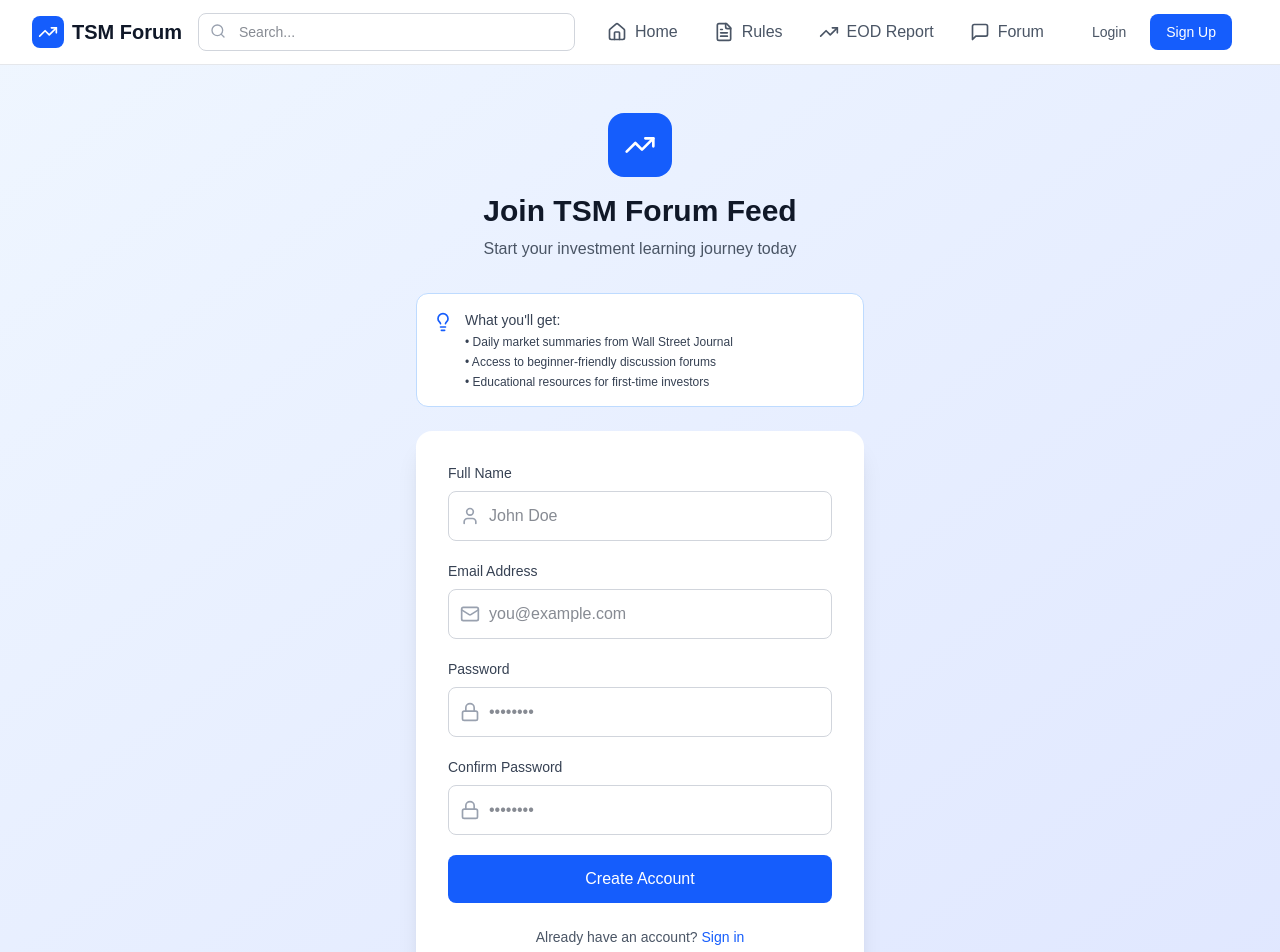
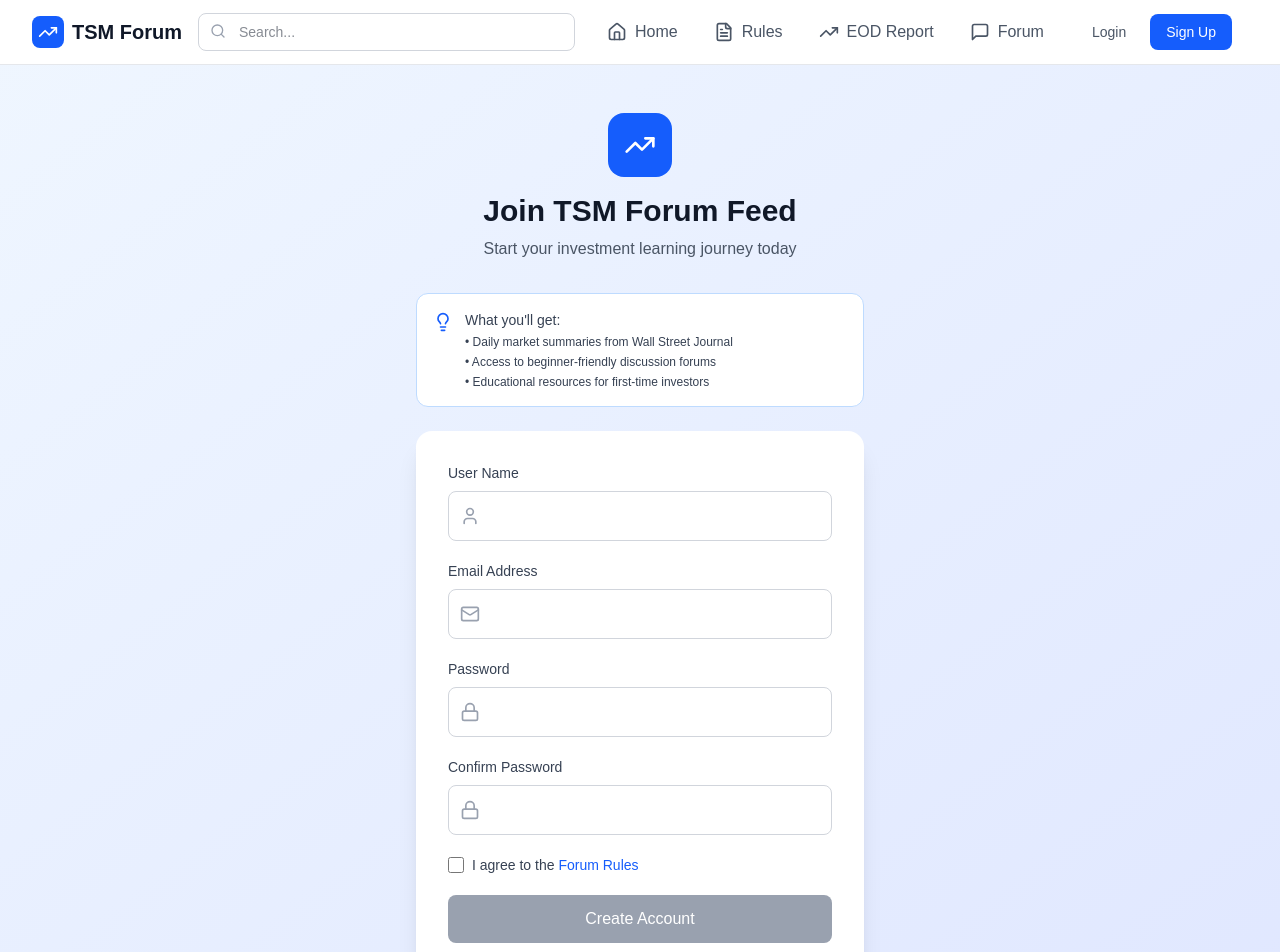
Before and after one commit to JoshGib/TSM_EOD_Forum, a Next.js app in the folder frontend/: page /signup in a window 1280 px wide. Shown: the top 952 px of the page. Built offline with nearby package versions, Linux system fonts and the light colour scheme.

Commit message:
Rules agreemnet

```diff
--- a/frontend/app/components/Login.tsx
+++ b/frontend/app/components/Login.tsx
@@ -41,15 +41,6 @@ export function Login() {
           <p className="text-gray-600">Your gateway to accessible financial education</p>
         </div>
 
-        {/* Platform Info */}
-        <div className="bg-white rounded-xl border border-blue-200 p-4 mb-6">
-          <div className="flex items-start space-x-3">
-            <Users className="w-5 h-5 text-blue-600 flex-shrink-0 mt-0.5" />
-            <p className="text-sm text-gray-700">
-              Join our community of first-time investors learning to navigate financial markets with confidence through daily EOD reports and peer discussions.
-            </p>
-          </div>
-        </div>
 
         {/* Login Form */}
         <div className="bg-white rounded-2xl shadow-xl p-8">
@@ -76,7 +67,7 @@ export function Login() {
                   onChange={(e) => setEmail(e.target.value)}
                   required
                   className="block w-full pl-10 pr-3 py-3 border border-gray-300 rounded-lg focus:ring-2 focus:ring-blue-500 focus:border-transparent text-gray-900"
-                  placeholder="you@example.com"
+
                 />
               </div>
             </div>
@@ -96,7 +87,7 @@ export function Login() {
                   onChange={(e) => setPassword(e.target.value)}
                   required
                   className="block w-full pl-10 pr-3 py-3 border border-gray-300 rounded-lg focus:ring-2 focus:ring-blue-500 focus:border-transparent text-gray-900"
-                  placeholder="••••••••"
+
                 />
               </div>
             </div>
@@ -106,7 +97,7 @@ export function Login() {
               disabled={loading}
               className="w-full bg-blue-600 text-white py-3 rounded-lg hover:bg-blue-700 transition-colors disabled:bg-blue-400 disabled:cursor-not-allowed font-medium"
             >
-              {loading ? 'Signing in...' : 'Sign In'}
+              {loading ? 'Signing in...' : 'Login'}
             </button>
           </form>
 
@@ -119,12 +110,7 @@ export function Login() {
             </p>
           </div>
 
-          {/* Demo Credentials */}
-          <div className="mt-6 pt-6 border-t border-gray-200">
-            <p className="text-xs text-gray-500 text-center">
-              Demo: Use any email and password to login
-            </p>
-          </div>
+
         </div>
       </div>
     </div>
--- a/frontend/app/components/Signup.tsx
+++ b/frontend/app/components/Signup.tsx
@@ -13,10 +13,16 @@ export function Signup() {
   const [confirmPassword, setConfirmPassword] = useState('');
   const [error, setError] = useState('');
   const [loading, setLoading] = useState(false);
+  const [agreedToRules, setAgreedToRules] = useState(false);
   const { signup } = useAuth();
   const router = useRouter();
 
   const handleSubmit = async (e: React.FormEvent) => {
+    if (!agreedToRules) {
+      setError('You must agree to the forum rules before creating an account.');
+      return;
+    }
+
     e.preventDefault();
     setError('');
 
@@ -81,7 +87,7 @@ export function Signup() {
 
             <div>
               <label htmlFor="name" className="block text-sm font-medium text-gray-700 mb-2">
-                Full Name
+                User Name
               </label>
               <div className="relative">
                 <div className="absolute inset-y-0 left-0 pl-3 flex items-center pointer-events-none">
@@ -94,7 +100,7 @@ export function Signup() {
                   onChange={(e) => setName(e.target.value)}
                   required
                   className="block w-full pl-10 pr-3 py-3 border border-gray-300 rounded-lg focus:ring-2 focus:ring-blue-500 focus:border-transparent text-gray-900"
-                  placeholder="John Doe"
+
                 />
               </div>
             </div>
@@ -114,7 +120,7 @@ export function Signup() {
                   onChange={(e) => setEmail(e.target.value)}
                   required
                   className="block w-full pl-10 pr-3 py-3 border border-gray-300 rounded-lg focus:ring-2 focus:ring-blue-500 focus:border-transparent text-gray-900"
-                  placeholder="you@example.com"
+
                 />
               </div>
             </div>
@@ -134,7 +140,7 @@ export function Signup() {
                   onChange={(e) => setPassword(e.target.value)}
                   required
                   className="block w-full pl-10 pr-3 py-3 border border-gray-300 rounded-lg focus:ring-2 focus:ring-blue-500 focus:border-transparent text-gray-900"
-                  placeholder="••••••••"
+
                 />
               </div>
             </div>
@@ -154,15 +160,35 @@ export function Signup() {
                   onChange={(e) => setConfirmPassword(e.target.value)}
                   required
                   className="block w-full pl-10 pr-3 py-3 border border-gray-300 rounded-lg focus:ring-2 focus:ring-blue-500 focus:border-transparent text-gray-900"
-                  placeholder="••••••••"
+
                 />
               </div>
             </div>
 
+            <div className="flex items-center">
+              <input
+                id="rules"
+                type="checkbox"
+                checked={agreedToRules}
+                onChange={(e) => setAgreedToRules(e.target.checked)}
+                className="h-4 w-4 text-blue-600 focus:ring-blue-500 border-gray-300 rounded"
+              />
+              <label htmlFor="rules" className="ml-2 block text-sm text-gray-700">
+                I agree to the {''}
+                <Link href="/rules" className="text-blue-600 hover:text-blue-700 font-medium">
+                  Forum Rules
+                </Link>
+
+              </label>
+            </div>
             <button
               type="submit"
-              disabled={loading}
-              className="w-full bg-blue-600 text-white py-3 rounded-lg hover:bg-blue-700 transition-colors disabled:bg-blue-400 disabled:cursor-not-allowed font-medium"
+              disabled={loading || !agreedToRules}
+              className={
+                loading || !agreedToRules
+                  ? 'w-full py-3 bg-gray-400 text-white rounded-lg cursor-not-allowed'
+                  : 'w-full py-3 bg-blue-600 text-white rounded-lg hover:bg-blue-700 transition-colors'
+              }
             >
               {loading ? 'Creating account...' : 'Create Account'}
             </button>
@@ -172,7 +198,7 @@ export function Signup() {
             <p className="text-sm text-gray-600">
               Already have an account?{' '}
               <Link href="/login" className="text-blue-600 hover:text-blue-700 font-medium">
-                Sign in
+                Login
               </Link>
             </p>
           </div>
```
